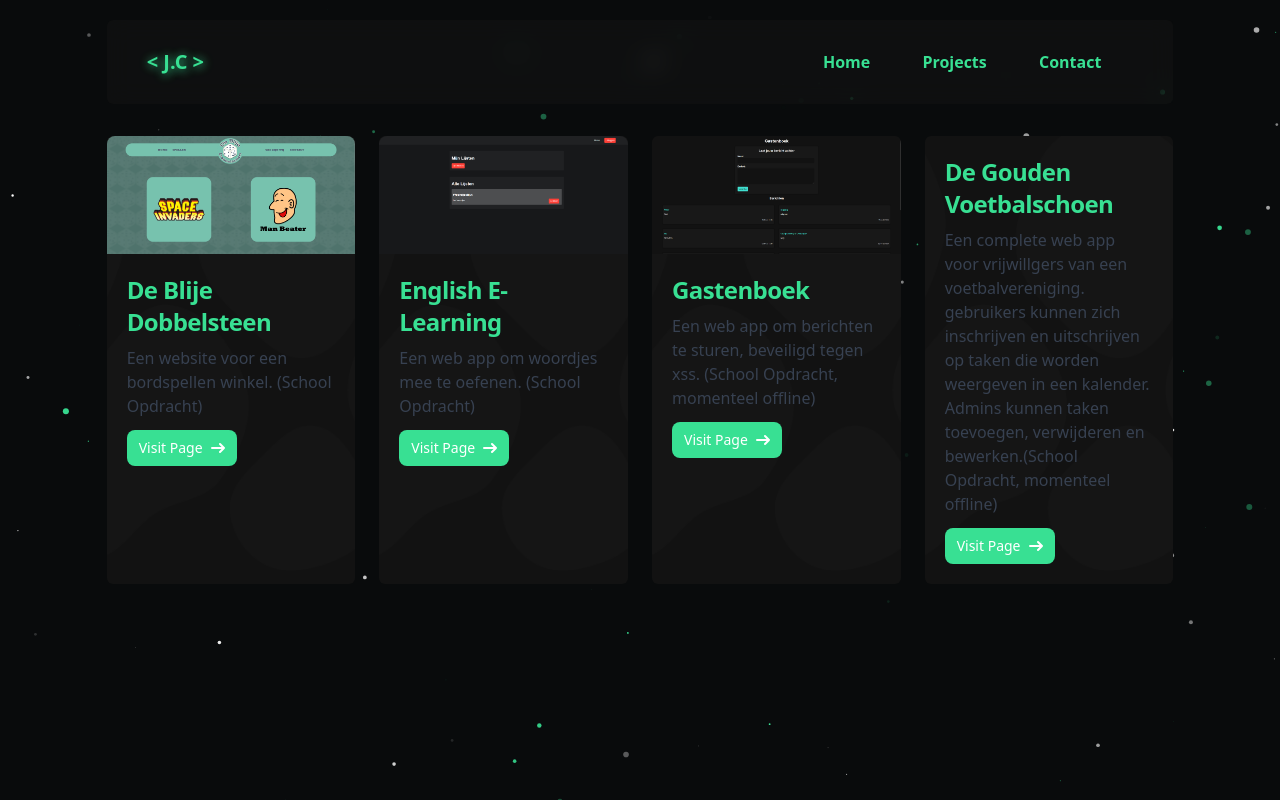
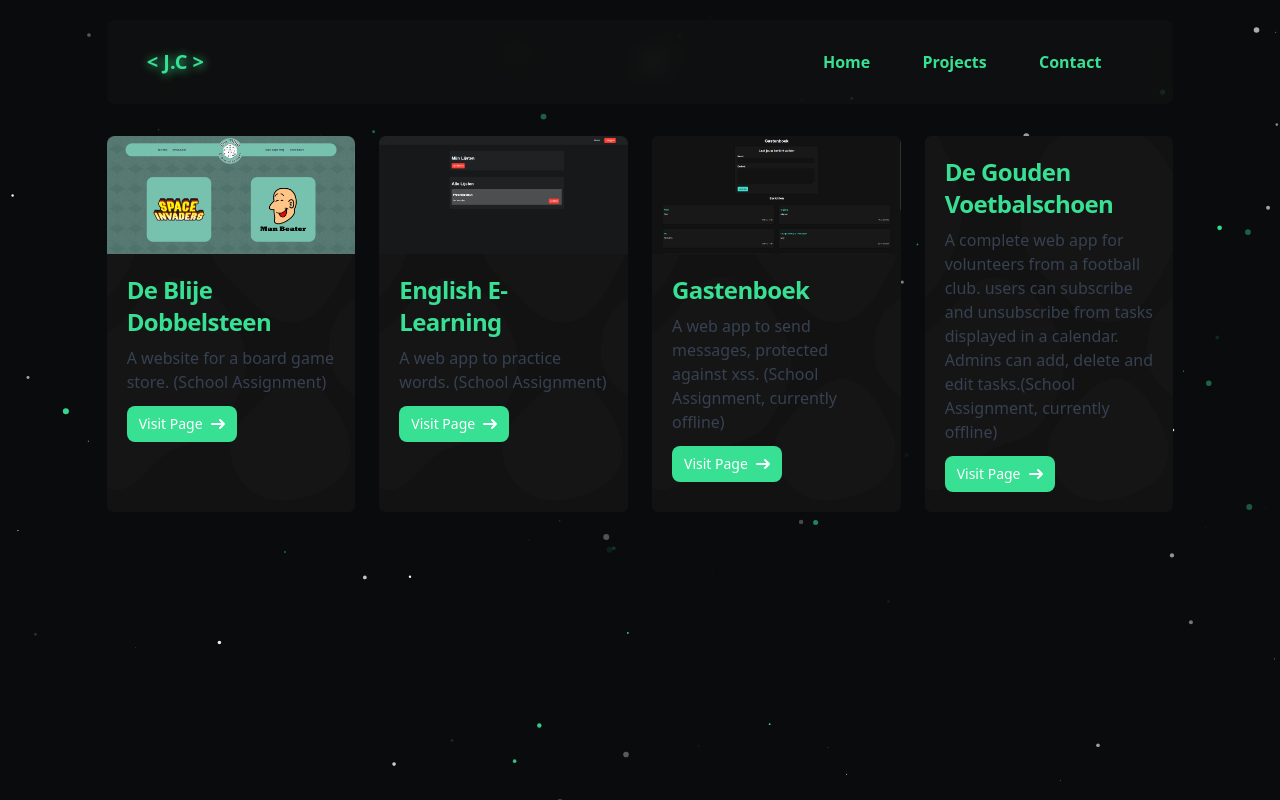
Before and after one commit to juliancroeze/juliancroeze.github.io, a plain HTML site: page projects.html in a window 1280 px wide. Drawn offline with nearby package versions, Linux system fonts and the light colour scheme.

Commit message:
Translate

```diff
--- a/projects.html
+++ b/projects.html
@@ -84,7 +84,8 @@
                     <a href="#">
                         <h5 class="mb-2 text-2xl font-bold tracking-tight text-primary">De Blije Dobbelsteen</h5>
                     </a>
-                    <p class="mb-3 font-normal text-gray-700 dark:text-gray-400">Een website voor een bordspellen winkel. (School Opdracht)</p>
+                    <p class="mb-3 font-normal text-gray-700 dark:text-gray-400">A website for a board game store. (School Assignment)
+                    </p>
                     <a href="blijedobbelsteen/index.html" class="inline-flex items-center px-3 py-2 text-sm font-medium text-center text-white bg-primary rounded-lg hover:bg-primarydark focus:ring-4 focus:outline-none focus:ring-blue-300  dark:focus:ring-blue-800">
                         Visit Page
                          <svg class="rtl:rotate-180 w-3.5 h-3.5 ms-2" aria-hidden="true" xmlns="http://www.w3.org/2000/svg" fill="none" viewBox="0 0 14 10">
@@ -102,7 +103,8 @@
                     <a href="#">
                         <h5 class="mb-2 text-2xl font-bold tracking-tight text-primary">English E-Learning</h5>
                     </a>
-                    <p class="mb-3 font-normal text-gray-700 dark:text-gray-400">Een web app om woordjes mee te oefenen. (School Opdracht)</p>
+                    <p class="mb-3 font-normal text-gray-700 dark:text-gray-400">A web app to practice words. (School Assignment)
+                    </p>
                     <a href="http://576233.klas4s22.mid-ica.nl/elearning/" class="inline-flex items-center px-3 py-2 text-sm font-medium text-center text-white bg-primary rounded-lg hover:bg-primarydark focus:ring-4 focus:outline-none focus:ring-blue-300  dark:focus:ring-blue-800">
                         Visit Page
                          <svg class="rtl:rotate-180 w-3.5 h-3.5 ms-2" aria-hidden="true" xmlns="http://www.w3.org/2000/svg" fill="none" viewBox="0 0 14 10">
@@ -120,7 +122,8 @@
                     <a href="#">
                         <h5 class="mb-2 text-2xl font-bold tracking-tight text-primary">Gastenboek</h5>
                     </a>
-                    <p class="mb-3 font-normal text-gray-700 dark:text-gray-400">Een web app om berichten te sturen, beveiligd tegen xss. (School Opdracht, momenteel offline)</p>
+                    <p class="mb-3 font-normal text-gray-700 dark:text-gray-400">A web app to send messages, protected against xss. (School Assignment, currently offline)
+                    </p>
                     <a onclick="showNotification()" href="#" class="inline-flex items-center px-3 py-2 text-sm font-medium text-center text-white bg-primary rounded-lg hover:bg-primarydark focus:ring-4 focus:outline-none focus:ring-blue-300  dark:focus:ring-blue-800">
                         Visit Page
                          <svg class="rtl:rotate-180 w-3.5 h-3.5 ms-2" aria-hidden="true" xmlns="http://www.w3.org/2000/svg" fill="none" viewBox="0 0 14 10">
@@ -138,7 +141,8 @@
                     <a href="#">
                         <h5 class="mb-2 text-2xl font-bold tracking-tight text-primary">De Gouden Voetbalschoen</h5>
                     </a>
-                    <p class="mb-3 font-normal text-gray-700 dark:text-gray-400">Een complete web app voor vrijwillgers van een voetbalvereniging. gebruikers kunnen zich inschrijven en uitschrijven op taken die worden weergeven in een kalender. Admins kunnen taken toevoegen, verwijderen en bewerken.(School Opdracht, momenteel offline)</p>
+                    <p class="mb-3 font-normal text-gray-700 dark:text-gray-400">A complete web app for volunteers from a football club. users can subscribe and unsubscribe from tasks displayed in a calendar. Admins can add, delete and edit tasks.(School Assignment, currently offline)
+                    </p>
                     <a onclick="showNotification()" href="#" class="inline-flex items-center px-3 py-2 text-sm font-medium text-center text-white bg-primary rounded-lg hover:bg-primarydark focus:ring-4 focus:outline-none focus:ring-blue-300  dark:focus:ring-blue-800">
                         Visit Page
                          <svg class="rtl:rotate-180 w-3.5 h-3.5 ms-2" aria-hidden="true" xmlns="http://www.w3.org/2000/svg" fill="none" viewBox="0 0 14 10">
```
Also changed, not shown: index.html (+5 -3 lines).
